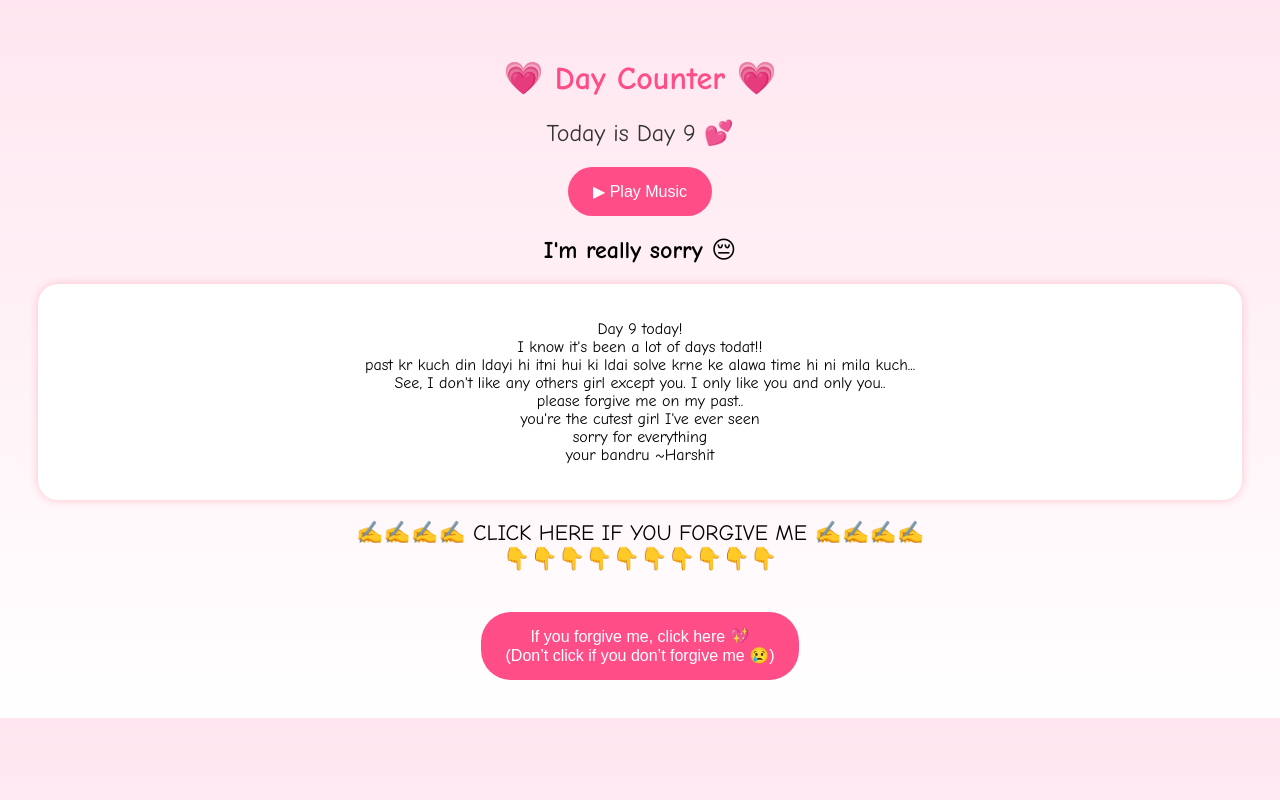
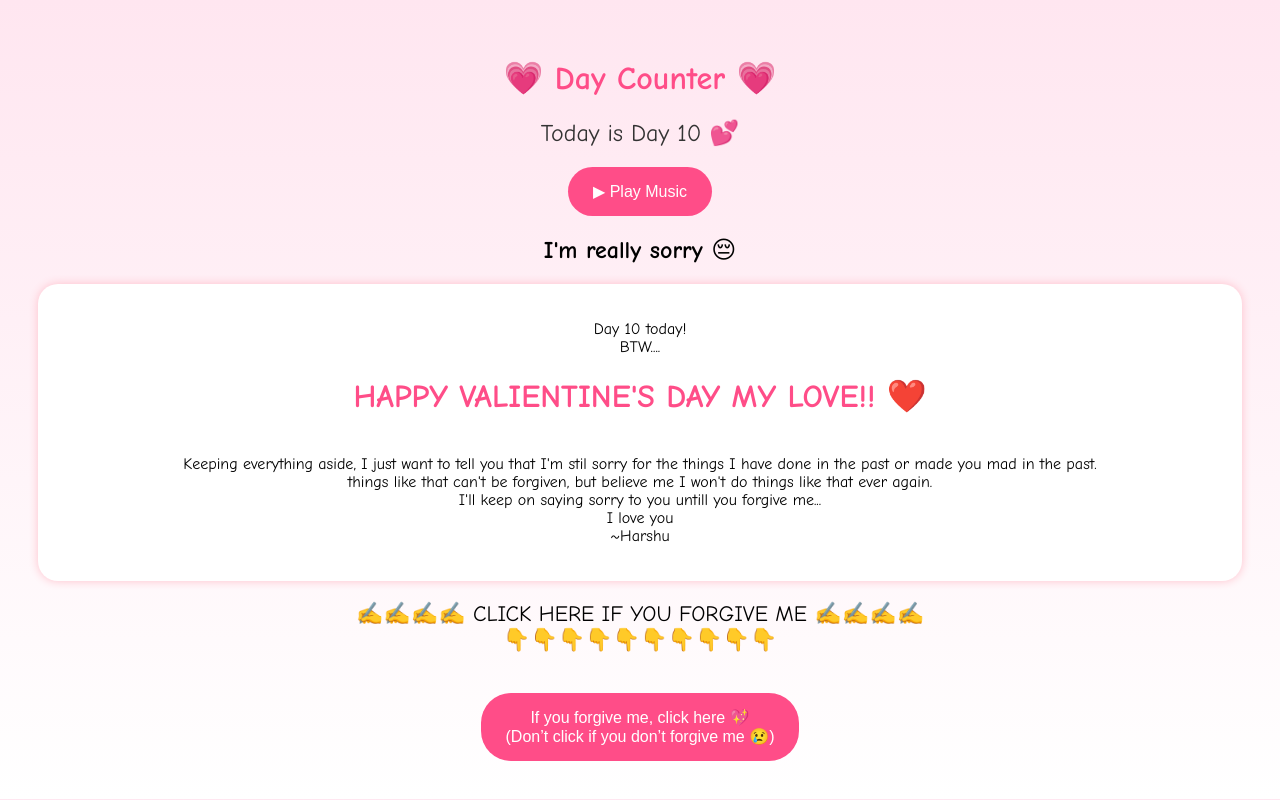
Before and after one commit to HarshNEWBY/sorry, a plain HTML site: page index.html in a window 1280 px wide. Drawn offline with Linux system fonts and the light colour scheme.

Commit message:
Update apology letter for Day 10

```diff
--- a/index.html
+++ b/index.html
@@ -72,15 +72,15 @@
   <div class="letter">
     <!-- ✏️ EDIT YOUR APOLOGY LETTER BELOW -->
     <p>
-     Day 9 today!
-    <br>I know it's been a lot of days todat!!
-      <br> past kr kuch din ldayi hi itni hui ki ldai solve krne ke alawa time hi ni mila kuch...
-      <br> See, I don't like any others girl except you.
-      I only like you and only you..
-      <br> please forgive me on my past..
-      <br> you're the cutest girl I've ever seen
-      <br> sorry for everything
-      <br> your bandru ~Harshit
+    Day 10 today!
+      <br> BTW....
+      <br> <h1> HAPPY VALIENTINE'S DAY MY LOVE!! ❤️ </h1>
+      <br> Keeping everything aside, I just want to tell you that I'm stil sorry for the things I have done in the past
+      or made you mad in the past.
+      <br> things like that can't be forgiven, but believe me I won't do things like that ever again.
+      <br> I'll keep on saying sorry to you untill you forgive me...
+      <br> I love you
+      <br> ~Harshu
     </p>
     <!-- ✏️ EDIT YOUR APOLOGY LETTER ABOVE -->
   </div>
@@ -99,7 +99,7 @@
 
   <script>
     // ✏️ CHANGE THE DAY NUMBER BELOW MANUALLY
-    const days = 9; // change to 2, 3, 4, etc.
+    const days = 10; // change to 2, 3, 4, etc.
     // ✏️ CHANGE THE DAY NUMBER ABOVE
 
     document.getElementById("dayCounter").innerText =
```
